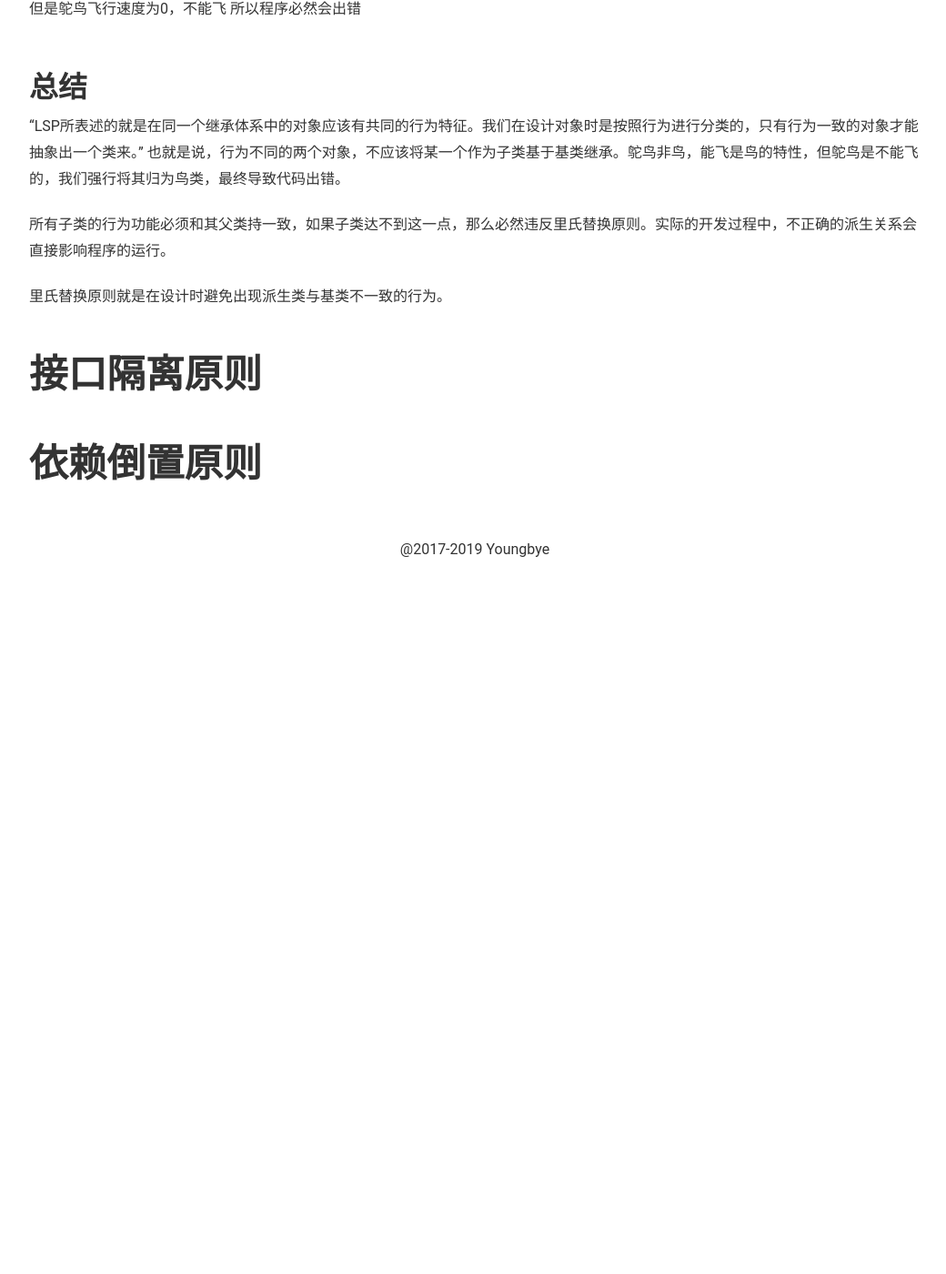
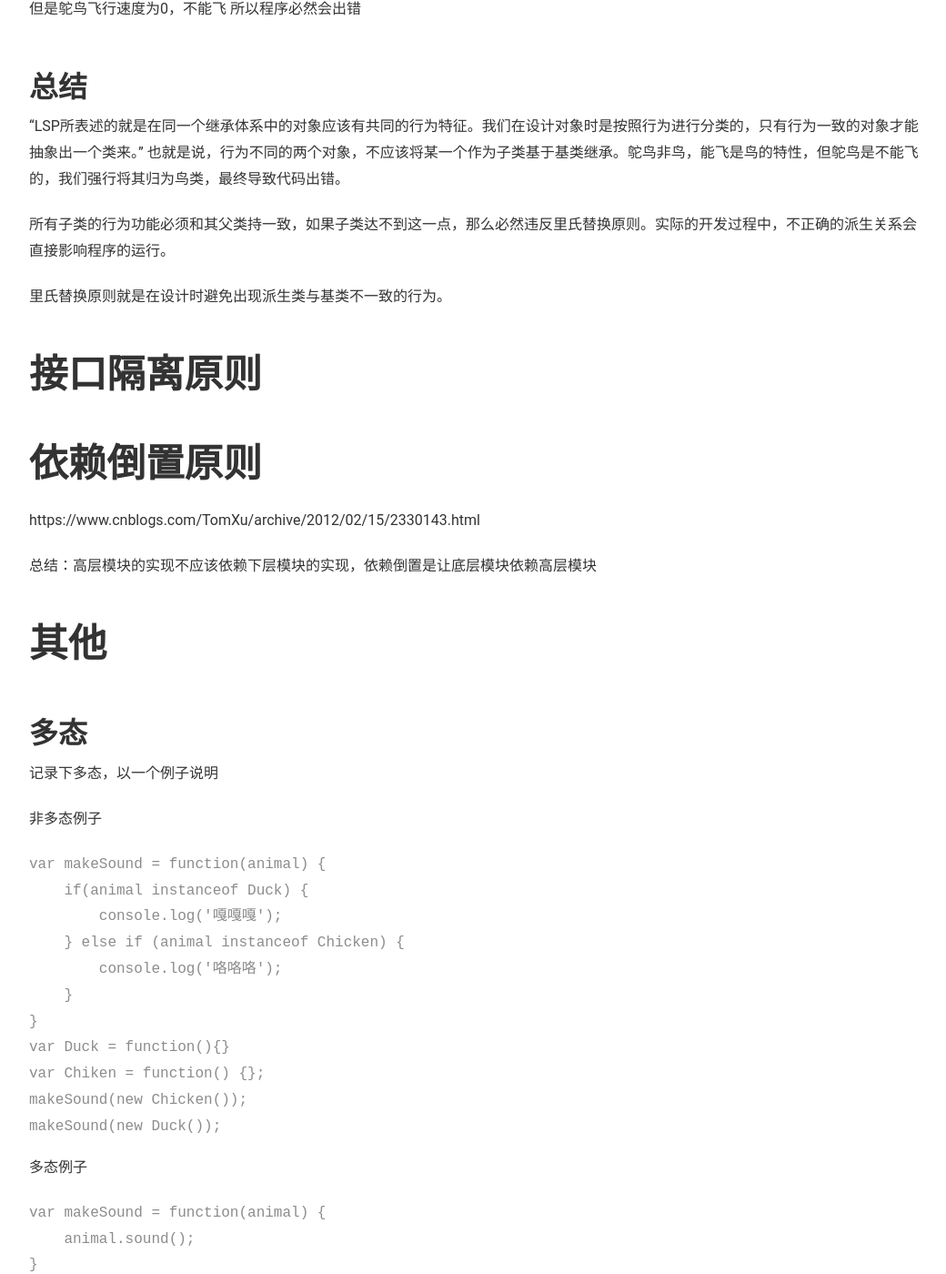
Before and after one commit to kidbai/kidbai.github.io, a Jekyll site: the page built from _posts/2020-12-30-设计模式六大原则.md, in a window 1280 px wide and 1400 px high, scrolled down 7382 px. Shown: the whole window at 91% size, without its empty margins (118-1158 px from the left). Built offline with Jekyll 4.4.1, drawn with Linux system fonts in a browser that asks for light colours; before the commit the page ends 8012 px from its top, so only the background shows below that; some of the changed text lies outside the part shown.

Commit message:
chore(post): 新增post

````diff
--- a/_posts/2020-12-30-设计模式六大原则.md
+++ b/_posts/2020-12-30-设计模式六大原则.md
@@ -270,3 +270,49 @@ public class Ostrich : Bird
 
 # 接口隔离原则
 # 依赖倒置原则
+
+https://www.cnblogs.com/TomXu/archive/2012/02/15/2330143.html
+
+总结：高层模块的实现不应该依赖下层模块的实现，依赖倒置是让底层模块依赖高层模块
+
+# 其他
+
+## 多态
+记录下多态，以一个例子说明
+
+
+非多态例子
+```
+var makeSound = function(animal) {
+    if(animal instanceof Duck) {
+        console.log('嘎嘎嘎');
+    } else if (animal instanceof Chicken) {
+        console.log('咯咯咯');
+    }
+}
+var Duck = function(){}
+var Chiken = function() {};
+makeSound(new Chicken());
+makeSound(new Duck());
+```
+
+多态例子
+```
+var makeSound = function(animal) {
+    animal.sound();
+}
+
+var Duck = function(){}
+Duck.prototype.sound = function() {
+    console.log('嘎嘎嘎')
+}
+var Chiken = function() {};
+Chiken.prototype.sound = function() {
+    console.log('咯咯咯')
+}
+
+makeSound(new Chicken());
+makeSound(new Duck());
+```
+
+多态的理解：不同的对象做了相同的行为，但是可以得到不同的执行结果
````
